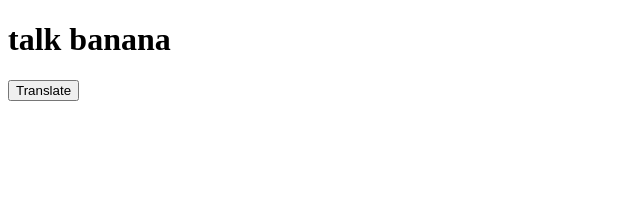
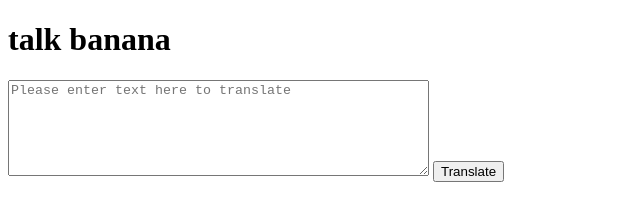
Before and after one commit to sanketwakhare/sanket-neogcamp-lesson-4, a plain HTML site: page index.html in a window 1280 px wide. Shown: the whole page, without its empty margins (0-640 px from the left). Drawn offline with Linux system fonts and the light colour scheme.

Commit message:
add textarea and console value entered in textarea

```diff
--- a/index.html
+++ b/index.html
@@ -9,6 +9,13 @@
   </head>
   <body>
     <h1>talk banana</h1>
-    <button id="translate_text">Translate</button>
+    <textarea
+      id="txtArea_text"
+      name="txtArea_text"
+      placeholder="Please enter text here to translate"
+      rows="6"
+      cols="50"
+    ></textarea>
+    <button id="btn_translate">Translate</button>
   </body>
 </html>
--- a/index.js
+++ b/index.js
@@ -1,4 +1,8 @@
-const buttonTranslate = document.querySelector("#translate_text");
+const buttonTranslate = document.querySelector("#btn_translate");
+const textAreaInput = document.querySelector("#txtArea_text");
+let inputText;
+
 buttonTranslate.addEventListener("click", () => {
-  console.log("clicked");
+  inputText = textAreaInput.value;
+  console.log(inputText);
 });
```
